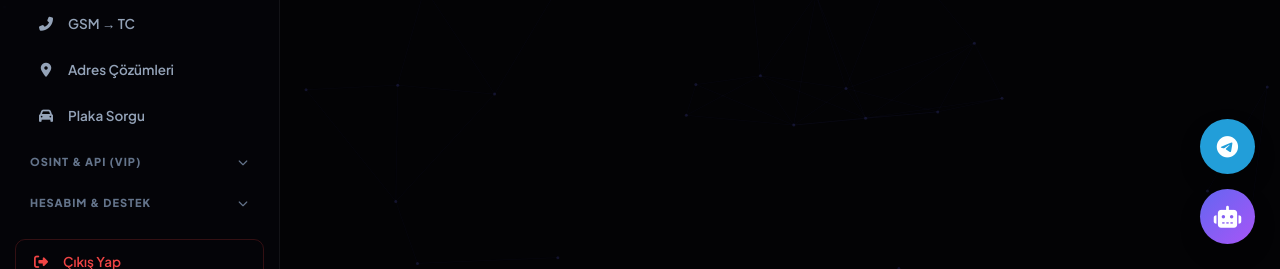
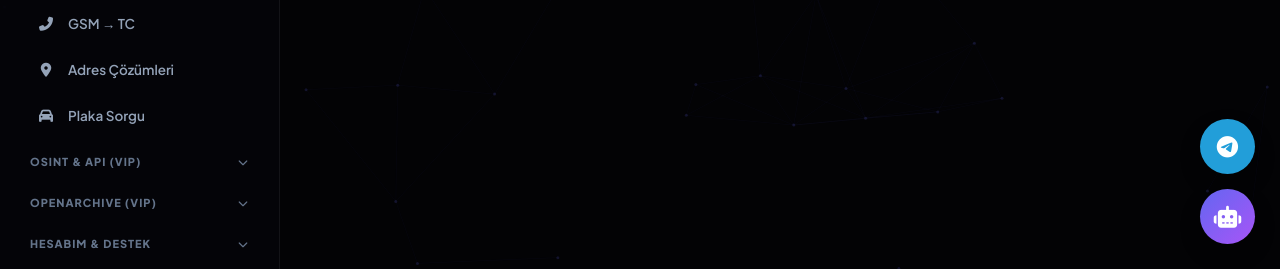
Before and after one commit to gutsalix11129-hub/shopsphere, a Flask app: page / in a window 1280 px wide. Shown: the part 531-800 px from the top of the page. Run offline with Flask 3, Linux system fonts and the light colour scheme; the visitor is signed in with stand-in values (Sample User, id 1); data comes from the database, SQL or seed files in the repository; tables that the repository leaves empty hold one stand-in row (values such as "Sample post"); grey boxes marked "Sample" are stand-in pictures; data that the repository does not hold is empty; some libraries are stand-ins or nearby versions.

Commit message:
Update index.html

```diff
--- a/templates/index.html
+++ b/templates/index.html
@@ -184,7 +184,6 @@
     </style>
 </head>
 <body>
-    <!-- SİBER ARKA PLAN -->
     <canvas id="cyber-bg"></canvas>
 
     <div class="overlay" id="overlay" onclick="toggleMenu()"></div>
@@ -204,7 +203,6 @@
         </div>
     </div>
 
-    <!-- SIDEBAR -->
     <aside class="sidebar" id="sidebar">
         <div class="logo-area"><div class="logo-icon"><i class="fa-solid fa-shield-halved"></i></div><h2>SHOP<span>SPHERE</span></h2></div>
 
@@ -252,6 +250,18 @@
                     <div class="nav-item tool-item" onclick="loadTool('api_whois', this)"><div class="icon"><i class="fa-solid fa-magnifying-glass-location"></i></div> Domain WHOIS</div>
                     <div class="nav-item tool-item" onclick="loadTool('api_bin', this)"><div class="icon"><i class="fa-solid fa-credit-card"></i></div> BIN Sorgu</div>
                     <div class="nav-item tool-item" onclick="loadTool('hibp_password', this)"><div class="icon"><i class="fa-solid fa-shield-halved" style="color:var(--danger);"></i></div> Şifre Sızıntı Kontrolü</div>
+                </div>
+            </div>
+
+            <!-- YENİ: OPENARCHIVE ENTEGRASYONU -->
+            <div class="nav-category">
+                <div class="nav-cat-title" onclick="toggleCat(this)">OPENARCHIVE (VIP) <i class="fa-solid fa-chevron-down"></i></div>
+                <div class="nav-items">
+                    <div class="nav-item tool-item" onclick="loadTool('oa_intelx', this)"><div class="icon"><i class="fa-solid fa-magnifying-glass" style="color:var(--danger);"></i></div> IntelX Sorgu</div>
+                    <div class="nav-item tool-item" onclick="loadTool('oa_breach', this)"><div class="icon"><i class="fa-solid fa-triangle-exclamation" style="color:var(--gold);"></i></div> Breach Sorgu</div>
+                    <div class="nav-item tool-item" onclick="loadTool('oa_tiktok', this)"><div class="icon"><i class="fa-brands fa-tiktok"></i></div> TikTok OSINT</div>
+                    <div class="nav-item tool-item" onclick="loadTool('oa_discord', this)"><div class="icon"><i class="fa-brands fa-discord"></i></div> Discord OSINT</div>
+                    <div class="nav-item tool-item" onclick="loadTool('oa_ipinfo', this)"><div class="icon"><i class="fa-solid fa-location-crosshairs"></i></div> OpenArchive IP</div>
                 </div>
             </div>
 
@@ -394,7 +404,7 @@
             </div>
         </div>
 
-        <!-- GEÇMİŞ VE DESTEK (Aynı kalıyor) -->
+        <!-- GEÇMİŞ VE DESTEK -->
         <div id="view-history" class="view">
             <div class="panel">
                 <div class="panel-header">
@@ -521,6 +531,7 @@
 
         document.querySelectorAll('.counter').forEach(el => { const target = parseInt(el.dataset.target || '0', 10); if (target === 0) { el.textContent = '0'; return; } let start = 0; const timer = setInterval(() => { start += Math.ceil(target / 40); if (start >= target) { el.textContent = target.toLocaleString('tr-TR'); clearInterval(timer); } else { el.textContent = start.toLocaleString('tr-TR'); } }, 20); });
 
+        // --- TÜM ARAÇLAR (OPENARCHIVE EKLENDİ) ---
         const TOOLS = {
             'adsoyad': { title: 'Mernis 2026', desc: 'Ad ve soyad ile TC bulun.', fields: [{ id:'ad', label:'Ad' }, { id:'soyad', label:'Soyad' }] },
             'aile': { title: 'Aile Çözümleri', desc: 'TC ile aile bilgilerini bulun.', fields:[{ id:'tc', label:'TC Kimlik No', pattern:/^\d{11}$/ }] },
@@ -528,12 +539,20 @@
             'tcgsm': { title: 'GSM Çözümleri', desc: 'TC ile telefon numarası bulun.', fields:[{ id:'tc', label:'TC Kimlik No', pattern:/^\d{11}$/ }] },
             'gsmtc': { title: 'GSM → TC', desc: 'Telefon numarası ile TC bulun.', fields:[{ id:'gsm', label:'GSM Numarası', pattern:/^\d{10,11}$/ }] },
             'plaka_sorgu': { title: 'Plaka Sorgu', desc: 'Plaka ile araç sahibini bulun.', fields: [{ id:'plaka', label:'Plaka (örn: 41HU096)' }] },
+
             'osint_ip': { title:'IP Sorgu', desc: 'IP konumunu bulun.', vip: true, fields:[{ id:'ip', label:'IP Adresi' }] },
             'osint_domain': { title:'Domain Sorgu', desc: 'Domain IP adresini bulun.', vip: true, fields:[{ id:'domain', label:'Domain Adı' }] },
             'api_wayback': { title: 'Wayback Arşivi', desc: 'Sitenin geçmişini görün.', vip: true, fields: [{ id:'url', label:'Site URL (örn: google.com)' }] },
             'api_whois': { title: 'Domain WHOIS', desc: 'Alan adı sahibini bulun.', vip: true, fields: [{ id:'domain', label:'Domain Adı' }] },
             'api_bin': { title: 'BIN / Kart Sorgu', desc: 'Kart ilk 6 hane ile banka bulun.', vip: true, fields: [{ id:'bin', label:'Kartın İlk 6 Hanesi', pattern:/^\d{6,8}$/ }] },
-            'hibp_password': { title: 'Şifre Sızıntı Kontrolü', desc: 'Şifrenizin daha önce veri sızıntılarında çalınıp çalınmadığını kontrol eder.', vip: true, fields: [{ id:'pass', label:'Kontrol Edilecek Şifre' }] }
+            'hibp_password': { title: 'Şifre Sızıntı Kontrolü', desc: 'Şifrenizin daha önce veri sızıntılarında çalınıp çalınmadığını kontrol eder.', vip: true, fields: [{ id:'pass', label:'Kontrol Edilecek Şifre' }] },
+
+            // YENİ: OPENARCHIVE X ARAÇLARI
+            'oa_intelx': { title:'IntelX Sorgu', desc: 'Sızıntı ve istihbarat araması yapar.', vip: true, fields:[{ id:'q', label:'Aranacak Kelime / E-posta' }] },
+            'oa_breach': { title:'Breach Sorgu', desc: 'Veri ihlallerinde arama yapar.', vip: true, fields:[{ id:'q', label:'E-posta / Kullanıcı Adı' }] },
+            'oa_tiktok': { title:'TikTok OSINT', desc: 'TikTok kullanıcı istihbaratı.', vip: true, fields:[{ id:'q', label:'Kullanıcı Adı' }] },
+            'oa_discord': { title:'Discord OSINT', desc: 'Discord ID ile arama yapar.', vip: true, fields:[{ id:'q', label:'Discord ID' }] },
+            'oa_ipinfo': { title:'OpenArchive IP', desc: 'OpenArchive IP veritabanı.', vip: true, fields:[{ id:'q', label:'IP Adresi' }] }
         };
 
         let currentType = null, lastResult = null;
@@ -545,12 +564,9 @@
         function searchTools() {
             const query = $('toolSearch').value.toLowerCase();
             const items = document.querySelectorAll('.tool-item');
-
-            // Eğer arama yapılıyorsa tüm kategorileri aç, yoksa normal bırak
             if(query.length > 0) {
                 document.querySelectorAll('.nav-items').forEach(nav => nav.classList.add('open'));
             }
-
             items.forEach(item => {
                 const text = item.innerText.toLowerCase();
                 item.style.display = text.includes(query) ? 'flex' : 'none';
@@ -595,28 +611,15 @@
             $('formattedTable').innerHTML = '<tr><td colspan="2" style="text-align:center; padding:20px;"><i class="fa-solid fa-circle-notch fa-spin fa-2x" style="color:var(--purple);"></i></td></tr>';
             switchResultTab('formatted', document.querySelectorAll('.res-tab')[0]);
 
-            // --- GERÇEKÇİ TERMİNAL EFEKTİ (SADECE GÖRSEL) ---
             const term = $('qResultsRaw');
             term.innerHTML = '';
-            const fakeLogs = [
-                "> SSL Handshake başlatıldı...",
-                "> Node bağlantısı kuruluyor (TR-Node-04)...",
-                "> Güvenlik duvarı (WAF) atlatılıyor...",
-                "> Sorgu parametreleri şifreleniyor...",
-                "> Veritabanı taranıyor..."
-            ];
+            const fakeLogs = [ "> SSL Handshake başlatıldı...", "> Node bağlantısı kuruluyor (TR-Node-04)...", "> Güvenlik duvarı (WAF) atlatılıyor...", "> Sorgu parametreleri şifreleniyor...", "> Veritabanı taranıyor..." ];
             let logIndex = 0;
-            const logInterval = setInterval(() => {
-                if(logIndex < fakeLogs.length) {
-                    term.innerHTML += `<span style="color:#64748b;">${fakeLogs[logIndex]}</span><br>`;
-                    logIndex++;
-                }
-            }, 400);
-            // ------------------------------------------------
+            const logInterval = setInterval(() => { if(logIndex < fakeLogs.length) { term.innerHTML += `<span style="color:#64748b;">${fakeLogs[logIndex]}</span><br>`; logIndex++; } }, 400);
 
             try {
                 const res = await fetch('/api/sorgu', { method: 'POST', headers: JSON_HEADERS, body: JSON.stringify(payload) }).then(r => r.json());
-                clearInterval(logInterval); // Fake logları durdur
+                clearInterval(logInterval);
 
                 if (!res.success) {
                     $('formattedTable').innerHTML = `<tr><td colspan="2" style="color:#ef4444; text-align:center; padding:20px;">${escapeHtml(res.error)}</td></tr>`;
@@ -644,8 +647,6 @@
 
         function renderResults(data) {
             const items = Array.isArray(data) ? data : [data];
-
-            // Tablo Doldur
             let tableHtml = '';
             items.forEach((item, idx) => {
                 if (items.length > 1) tableHtml += `<tr><td colspan="2" style="background:rgba(99,102,241,0.1); color:var(--primary); font-weight:800;">Sonuç #${idx+1}</td></tr>`;
@@ -658,7 +659,6 @@
             if (!tableHtml) tableHtml = '<tr><td colspan="2" style="text-align:center; padding:20px;">Sonuç boş.</td></tr>';
             $('formattedTable').innerHTML = tableHtml;
 
-            // JSON Doldur
             const jsonStr = JSON.stringify(data, null, 2);
             const coloredJson = jsonStr.replace(/("(\\u[a-zA-Z0-9]{4}|\\[^u]|[^\\"])*"(\s*:)?|\b(true|false|null)\b|-?\d+(?:\.\d*)?(?:[eE][+\-]?\d+)?)/g, function (match) {
                 let cls = 'json-number';
@@ -673,8 +673,7 @@
             if (!lastResult) return;
             const { jsPDF } = window.jspdf;
             const doc = new jsPDF();
-            doc.setFont("helvetica", "bold");
-            doc.setFontSize(20); doc.setTextColor(99, 102, 241);
+            doc.setFont("helvetica", "bold"); doc.setFontSize(20); doc.setTextColor(99, 102, 241);
             doc.text("ShopSphere Sorgu Raporu", 20, 20);
             doc.setFontSize(10); doc.setTextColor(100, 100, 100);
             doc.text("Tarih: " + new Date().toLocaleString('tr-TR'), 20, 28);
```
